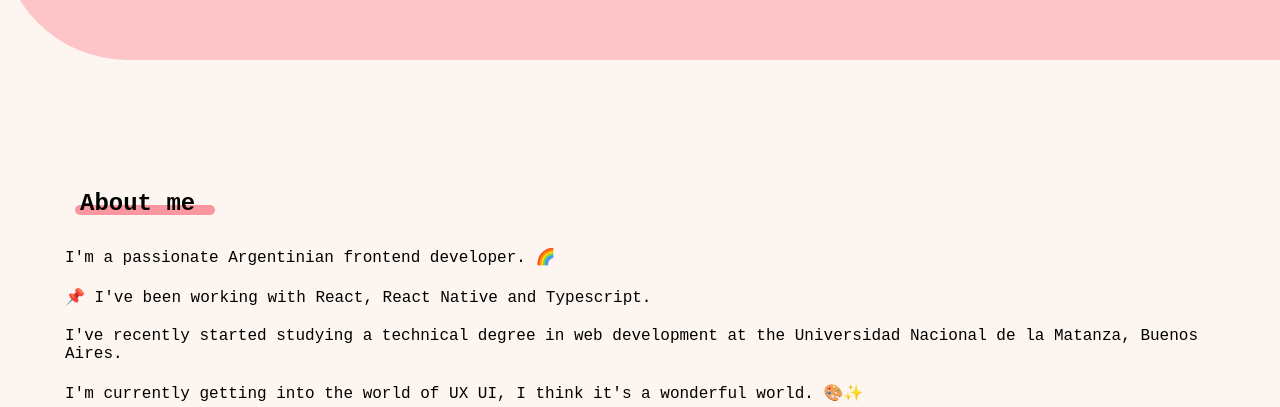
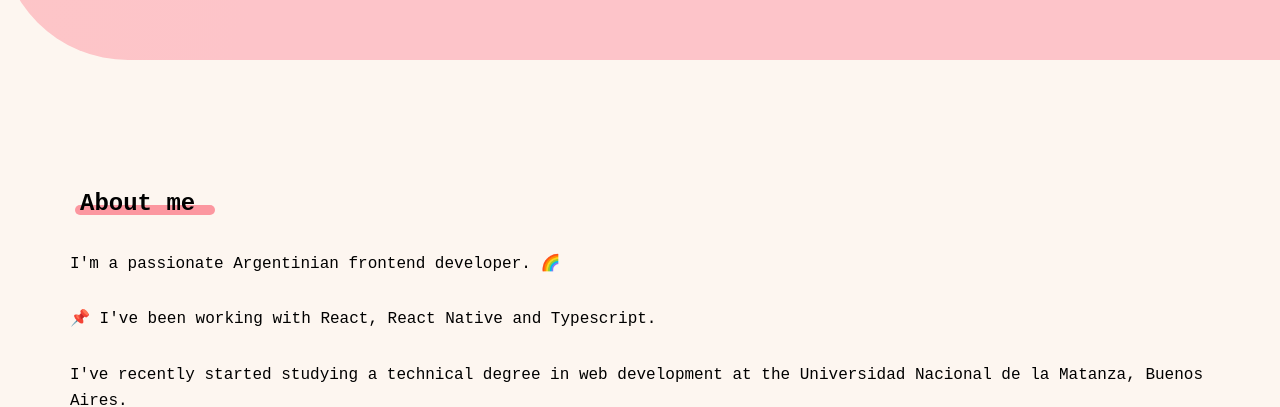
Before and after one commit to CarJou/my-portfolio, a plain HTML site: page index.html in a window 1280 px wide. Shown: the part 412-819 px from the top of the page. Drawn offline with nearby package versions, Linux system fonts and the light colour scheme; no server answers; a web font is replaced by a local one.

Commit message:
add change style

```diff
--- a/sass/_sections.scss
+++ b/sass/_sections.scss
@@ -42,6 +42,7 @@
 .about_p {
   padding: 20px;
   margin: 0;
+  line-height: 1.6;
 }
 //projects
 .container_3 {
@@ -131,6 +132,7 @@
     padding: 55px;
   }
   .about_p {
-    padding: 10px;
+    padding: 15px;
+    line-height: 1.6;
   }
 }
```
Also changed, not shown: sass/style.css, 1 other file.
